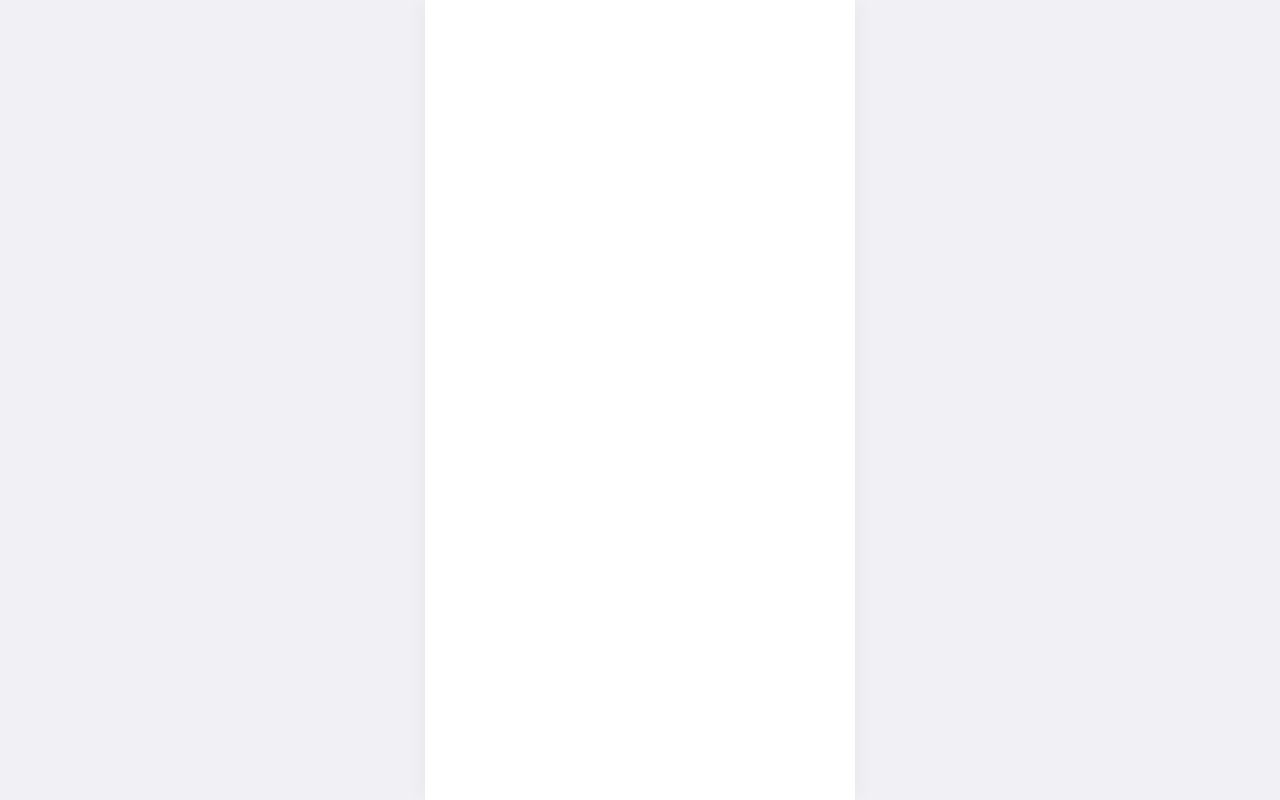
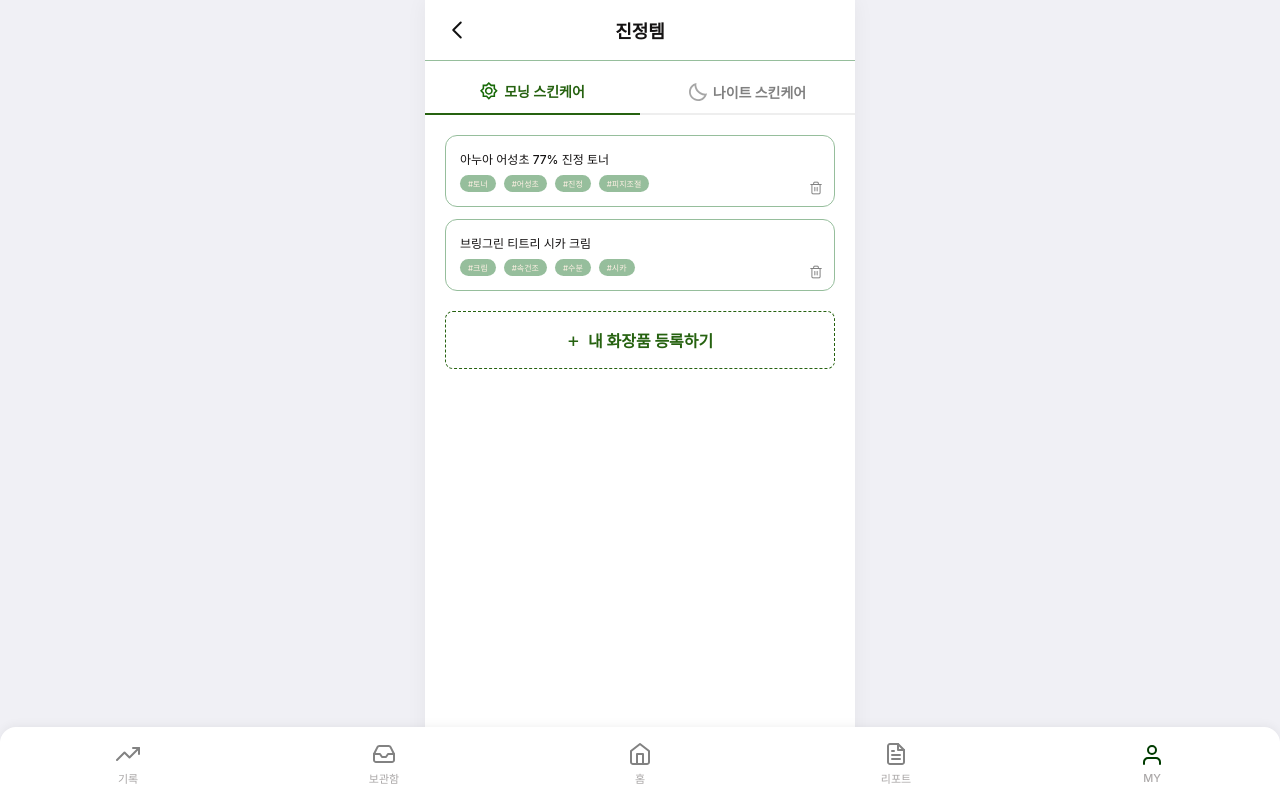
Before and after one commit to LikeLionUniv-INU/14th-toMeta-frontend, a React (Vite) app: page /set/1 in a window 1280 px wide. Before the commit this address had no page. Built offline with nearby package versions, Linux system fonts and the light colour scheme.

Commit message:
Feat: 세트 화면 구현, Styles: 버튼 컴포넌트 색상 수정

```diff
--- a/src/App.jsx
+++ b/src/App.jsx
@@ -21,6 +21,7 @@ import MyPage from './pages/Mypage';
 import Record from './pages/Record';
 import EditProfile from './pages/EditProfile';
 import MyPouch from './pages/MyPouch';
+import Set from './pages/Set';
 
 function App() {
   return (
@@ -37,6 +38,7 @@ function App() {
           <Route path="/record" element={<Record />} />
           <Route path="/emptypouch" element={<EmptyPouch />} />
           <Route path="/mypouch" element={<MyPouch />} />
+          <Route path="/set/:setId" element={<Set />} />
           <Route
             path="/register/search-cosmetic"
             element={<SearchCosmetic />}
--- a/src/components/Button.jsx
+++ b/src/components/Button.jsx
@@ -1,5 +1,3 @@
-// 버튼 비활성화가 기본설정일 때 예시
-//  <Button onclick={handleCompelete} disabled={!isValid}>완료</Button>
 
 import React from 'react';
 import styled from 'styled-components';
@@ -8,11 +6,11 @@ const StyledButton = styled.button`
   width: 100%;
   margin: 0 auto;
   height: 52px;
-  background-color: ${(props) => (props.disabled ? '#B3B3B3' : '#609668')};
-  color: #FFFFFF;
+  background-color: ${(props) => (props.disabled ? '#FFFFFF' : '#63BF8E')};
+  color: ${(props) => (props.disabled ? '#63BF8E' : '#FFFFFF')};
   font-size: 15px;
   font-weight: 600;
-  border: none;
+  border: ${(props) => (props.disabled ? '1px solid #63BF8E' : 'none')};
   border-radius: 10px;
   cursor: ${(props) => (props.disabled ? 'not-allowed' : 'pointer')};
   display: flex;
@@ -21,7 +19,7 @@ const StyledButton = styled.button`
   transition: all 0.2s ease;
 
   &:active {
-    background-color: ${(props) => (props.disabled ? '#E5E5E5' : '#4E7E55')};
+    background-color: ${(props) => (props.disabled ? '#FFFFFF' : '#63BF8E')};
   }
 `;
 
--- a/src/pages/MyPouch.jsx
+++ b/src/pages/MyPouch.jsx
@@ -78,7 +78,9 @@ export default function MyPouch() {
   };
 
   const handleSetClick = (setId) => {
-    navigate(`/set/${setId}`);
+    navigate(`/set/${setId}`, {
+      state: { activeTab },
+    });
   };
 
   return (
--- /dev/null
+++ b/src/pages/Set.jsx
@@ -0,0 +1,191 @@
+import React, { useState } from "react";
+import styled from "styled-components";
+import { useParams, useLocation } from "react-router-dom";
+import Header from "../components/Header";
+import NavigationBar from "../components/NavigationBar";
+import CosmeticCard from "../components/CosmeticCard";
+import SunIcon from "../assets/images/record/sun.svg";
+import MoonIcon from "../assets/images/record/Moon.svg";
+import Trash from "../assets/images/trash.png";
+
+const dummySetData = {
+  1: {
+    title: "진정템",
+    items: [
+      { id: 101, name: "아누아 어성초 77% 진정 토너", tags: ["#토너", "#어성초", "#진정", "#피지조절"] },
+      { id: 102, name: "브링그린 티트리 시카 크림", tags: ["#크림", "#속건조", "#수분", "#시카"] },
+    ],
+  },
+  2: {
+    title: "(사용자 지정 이름)",
+    items: [
+      { id: 101, name: "아누아 어성초 77% 진정 토너", tags: ["#토너", "#어성초", "#진정", "#피지조절"] },
+      { id: 102, name: "브링그린 티트리 시카 크림", tags: ["#크림", "#속건조", "#수분", "#시카"] },
+      { id: 103, name: "에스트라 아토베리어 365크림", tags: ["#크림", "#속건조", "#수분", "#진정"] },
+      { id: 104, name: "듀이트리 핏 앤 퀵 더블패드", tags: ["#패드", "#유수분", "#수분", "#진정"] },
+    ],
+  },
+};
+
+export default function Set() {
+  const { setId } = useParams();
+  const location = useLocation();
+
+  const activeTab = location.state?.activeTab || "morning";
+
+  const currentSet = dummySetData[setId] || {
+    title: "사용자 지정 이름",
+    items: [],
+  };
+
+  const [items, setItems] = useState(currentSet.items);
+
+  const handleDeleteItem = (id) => {
+    setItems((prev) => prev.filter((item) => item.id !== id));
+  };
+
+  return (
+    <Container>
+      <Header title={currentSet.title} variant="back" />
+
+      <ContentWrapper>
+        <TabGroup>
+          <DisabledTabButton $active={activeTab === "morning"}>
+            <img src={SunIcon} alt="morning" /> 모닝 스킨케어
+          </DisabledTabButton>
+          <DisabledTabButton $active={activeTab === "night"}>
+            <img src={MoonIcon} alt="night" /> 나이트 스킨케어
+          </DisabledTabButton>
+        </TabGroup>
+
+        <MainContent>
+          <CardListSection>
+            {items.map((item) => (
+              <CardWrapper key={item.id}>
+                <CosmeticCard name={item.name} tags={item.tags} />
+                <DeleteButton onClick={() => handleDeleteItem(item.id)}>
+                  <TrashIcon src={Trash} alt="delete" />
+                </DeleteButton>
+              </CardWrapper>
+            ))}
+          </CardListSection>
+
+          <AddCosmeticButton>
+            <span>+</span> 내 화장품 등록하기
+          </AddCosmeticButton>
+        </MainContent>
+      </ContentWrapper>
+
+      <NavigationBar />
+    </Container>
+  );
+}
+
+const Container = styled.div`
+  min-height: 100dvh;
+  margin: 0 auto;
+  background-color: #ffffff;
+  display: flex;
+  flex-direction: column;
+  box-sizing: border-box;
+  padding-bottom: 70px;
+`;
+
+const ContentWrapper = styled.div`
+  width: 100%;
+  flex: 1;
+`;
+
+const TabGroup = styled.div`
+  display: flex;
+  border-bottom: 2px solid #eee;
+  margin-top: 8px;
+`;
+
+const DisabledTabButton = styled.div`
+  flex: 1;
+  padding: 12px 0;
+  display: flex;
+  align-items: center;
+  justify-content: center;
+  gap: 6px;
+
+  font-size: 14px;
+  font-weight: 700;
+  color: ${(props) => (props.$active ? "#266210" : "gray")};
+  border-bottom: ${(props) => (props.$active ? "2px solid #266210" : "none")};
+  margin-bottom: -2px;
+
+  cursor: default;
+  pointer-events: none;
+
+  img {
+    width: 18px;
+    height: 18px;
+
+    filter: ${(props) =>
+    props.$active
+      ? "brightness(0) saturate(100%) invert(29%) sepia(85%) saturate(750%) hue-rotate(72deg) brightness(88%) contrast(96%)"
+      : "brightness(0) saturate(100%) invert(50%) opacity(0.7)"};
+  }
+`;
+
+const MainContent = styled.div`
+  padding: 20px;
+`;
+
+const CardListSection = styled.div`
+  display: flex;
+  flex-direction: column;
+  gap: 12px;
+  margin-bottom: 20px;
+`;
+
+const CardWrapper = styled.div`
+  position: relative;
+  width: 100%;
+`;
+
+const DeleteButton = styled.button`
+  position: absolute;
+  right: 12px;
+  bottom: 12px;
+  background: none;
+  border: none;
+  padding: 0;
+  cursor: pointer;
+  display: flex;
+  align-items: center;
+  justify-content: center;
+`;
+
+const TrashIcon = styled.img`
+  width: 14px;
+  height: 14px;
+  display: block;
+`;
+
+const AddCosmeticButton = styled.button`
+  width: 100%;
+  padding: 16px 0;
+  background-color: #ffffff;
+  border: 1.5px dashed #266210;
+  border-radius: 8px;
+  color: #266210;
+  font-size: 16px;
+  font-weight: 700;
+  display: flex;
+  align-items: center;
+  justify-content: center;
+  gap: 8px;
+  cursor: pointer;
+
+  span {
+    font-size: 20px;
+    font-weight: 400;
+  }
+
+  &:active {
+    background-color: #f2f7f1;
+  }
+`;
--- a/src/pages/TodayNote.jsx
+++ b/src/pages/TodayNote.jsx
@@ -514,11 +514,19 @@ const SetCard = styled.div`
   align-items: center;
   color: ${(props) => (props.$isSelected ? '#ffffff' : '#141212')};
   cursor: pointer;
-  transition: all 0.2s ease;
+  transition: all 0.2s cubic-bezier(0.4, 0, 0.2, 1);
+
+  &:active {
+    transform: scale(0.98);
+  }
 
   ${(props) =>
     props.$isSelected &&
     `
+    outline: 2.5px solid #4D7A56;
+    outline-offset: -1px;
+    box-shadow: 0 0 8px rgba(105, 152, 114, 0.4);
+
     span {
       color: #ffffff;
     }
@@ -583,20 +591,30 @@ const IndividualSection = styled.div`
 const CardWrapper = styled.div`
   cursor: pointer;
   border-radius: 12px;
-  transition: all 0.2s ease;
+  transition: all 0.2s cubic-bezier(0.4, 0, 0.2, 1);
+
+  &:active {
+    transform: scale(0.98);
+  }
 
   ${(props) =>
     props.$isSelected &&
     `
-    div {
-      background-color: #699872 !important;
-      border-color: #699872 !important;
-      p {
-        color: #ffffff !important;
+    outline: 2.5px solid #4D7A56;
+    outline-offset: -1px;
+    box-shadow: 0 0 8px rgba(105, 152, 114, 0.4);
+
+    & > div {
+      background-color: #699872;
+      border-color: #699872;
+
+      p, span, h1, h2, h3, h4, div {
+        color: #ffffff;
       }
+
       span {
-        background-color: #FFF1E5 !important;
-        color: #000000 !important;
+        background-color: #FFF1E5;
+        color: #000000;
       }
     }
   `}
```
